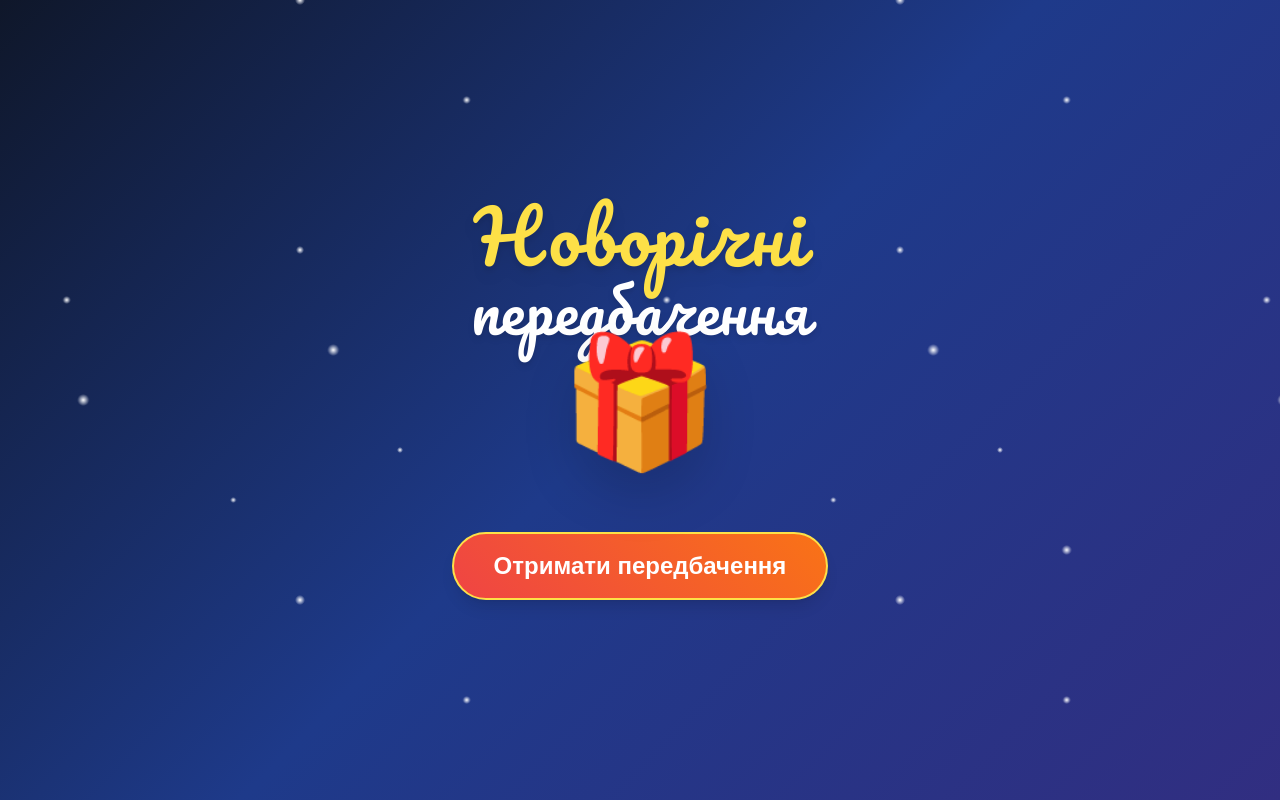
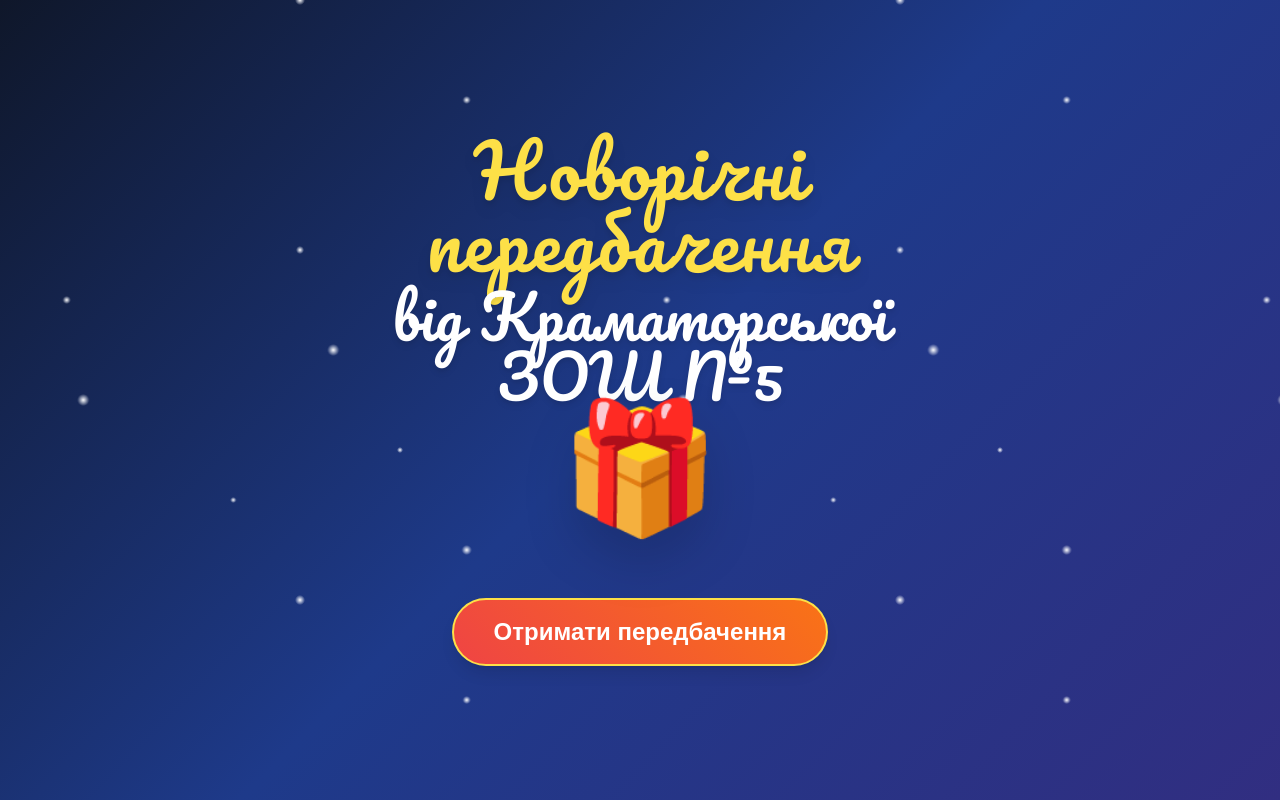
Before and after one commit to SmartFinEdu/peredbachennya, a plain HTML site: page index.html in a window 1280 px wide. Drawn offline with nearby package versions, Linux system fonts and the light colour scheme.

Commit message:
Update index.html

```diff
--- a/index.html
+++ b/index.html
@@ -104,10 +104,10 @@
         <!-- Заголовок -->
         <div class="space-y-2">
             <h1 class="title-font text-5xl md:text-7xl text-yellow-300 drop-shadow-lg tracking-wide">
-                Новорічні
+                Новорічні передбачення
             </h1>
             <h2 class="title-font text-4xl md:text-6xl text-white drop-shadow-md">
-                передбачення
+                від Краматорської ЗОШ №5
             </h2>
         </div>
 
```
